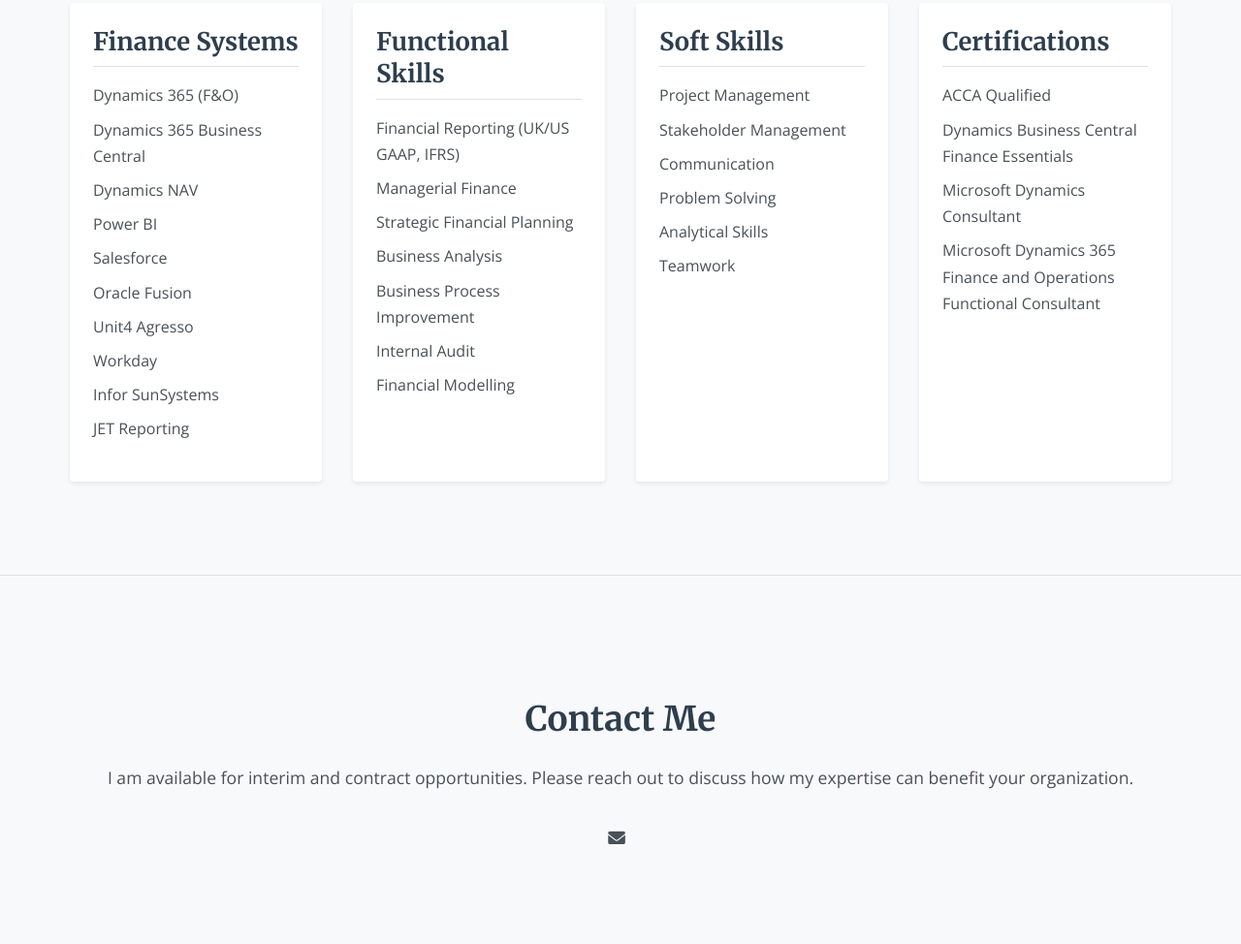
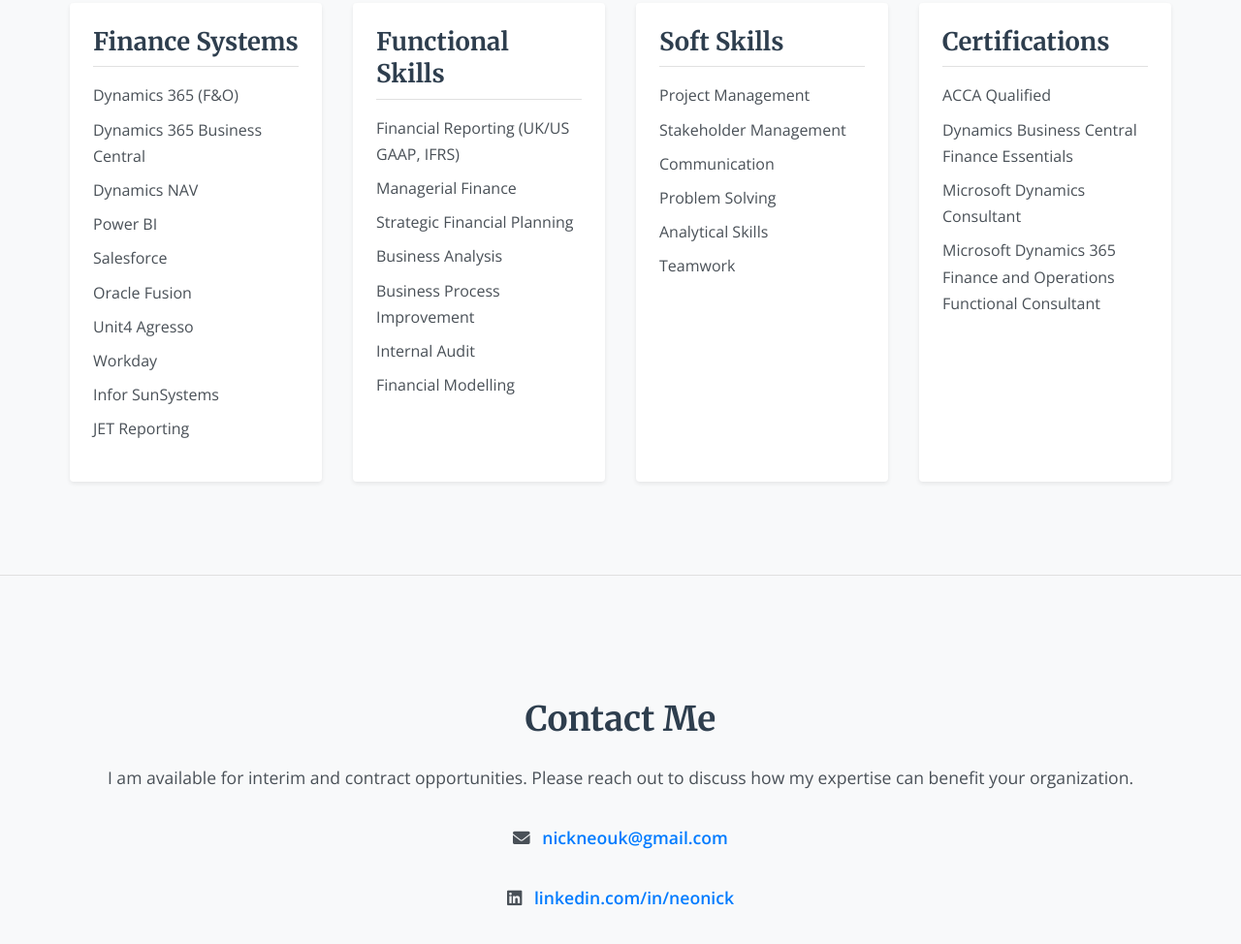
Before and after one commit to nickneouk/Neoprofile, a plain HTML site: page index.html in a window 1280 px wide. Shown: the part 3102-4076 px from the top of the page at 97% size. Drawn offline with nearby package versions, Linux system fonts and the light colour scheme.

Commit message:
Update index.html

```diff
--- a/index.html
+++ b/index.html
@@ -535,10 +535,14 @@
         </div>
     </section>
 
-    <section id="contact">
+       <section id="contact">
         <div class="container text-center">
             <h2>Contact Me</h2>
             <p>I am available for interim and contract opportunities. Please reach out to discuss how my expertise can
                 benefit your organization.</p>
             <div class="contact-details">
-                <p><i class="fas fa-envelope"></i> <a href="mailto
+                <p><i class="fas fa-envelope"></i> <a href="mailto:nickneouk@gmail.com">nickneouk@gmail.com</a></p>
+                <p><i class="fab fa-linkedin"></i> <a href="linkedin.com/in/neonick" target="_blank">linkedin.com/in/neonick</a></p>
+            </div>
+        </div>
+    </section>
```
